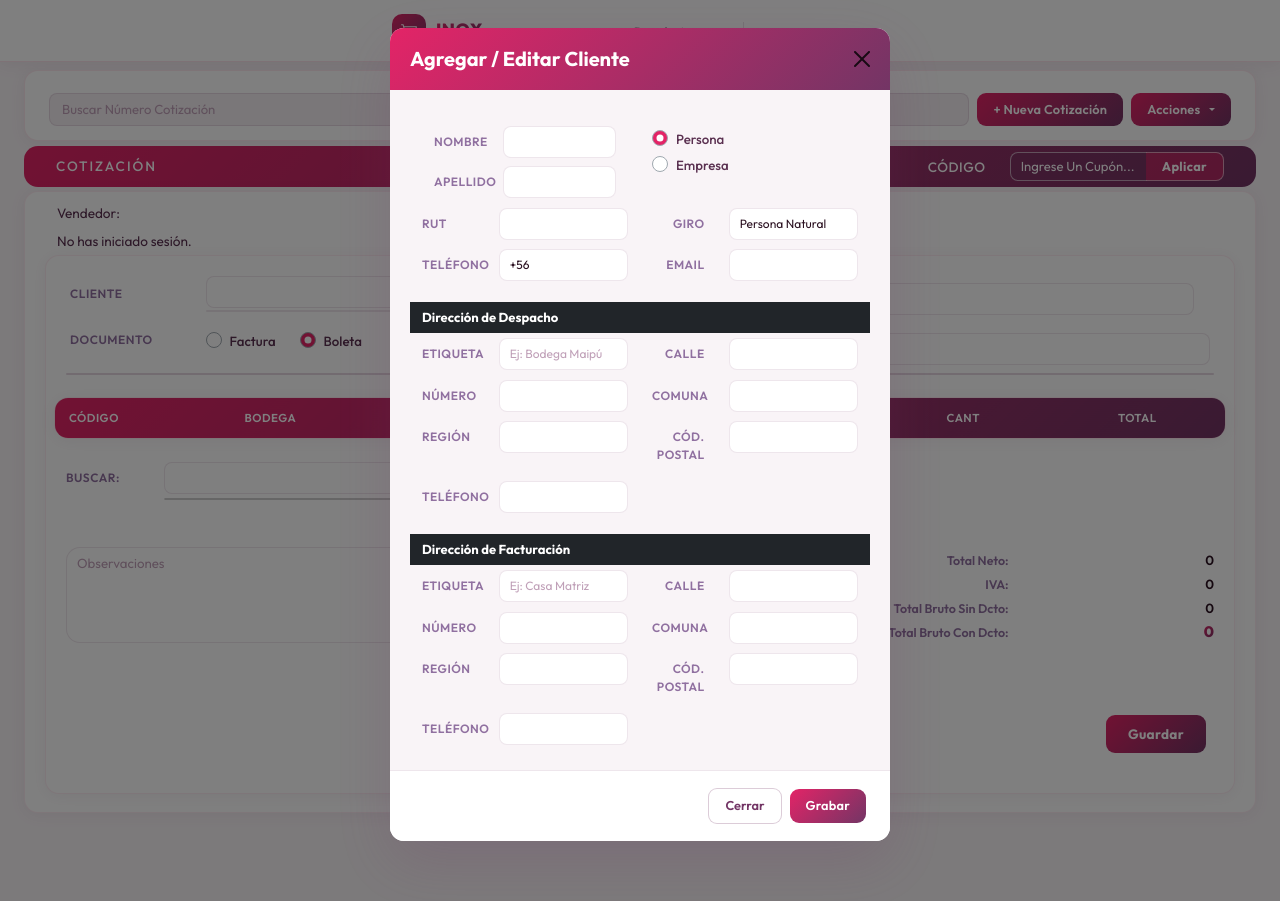
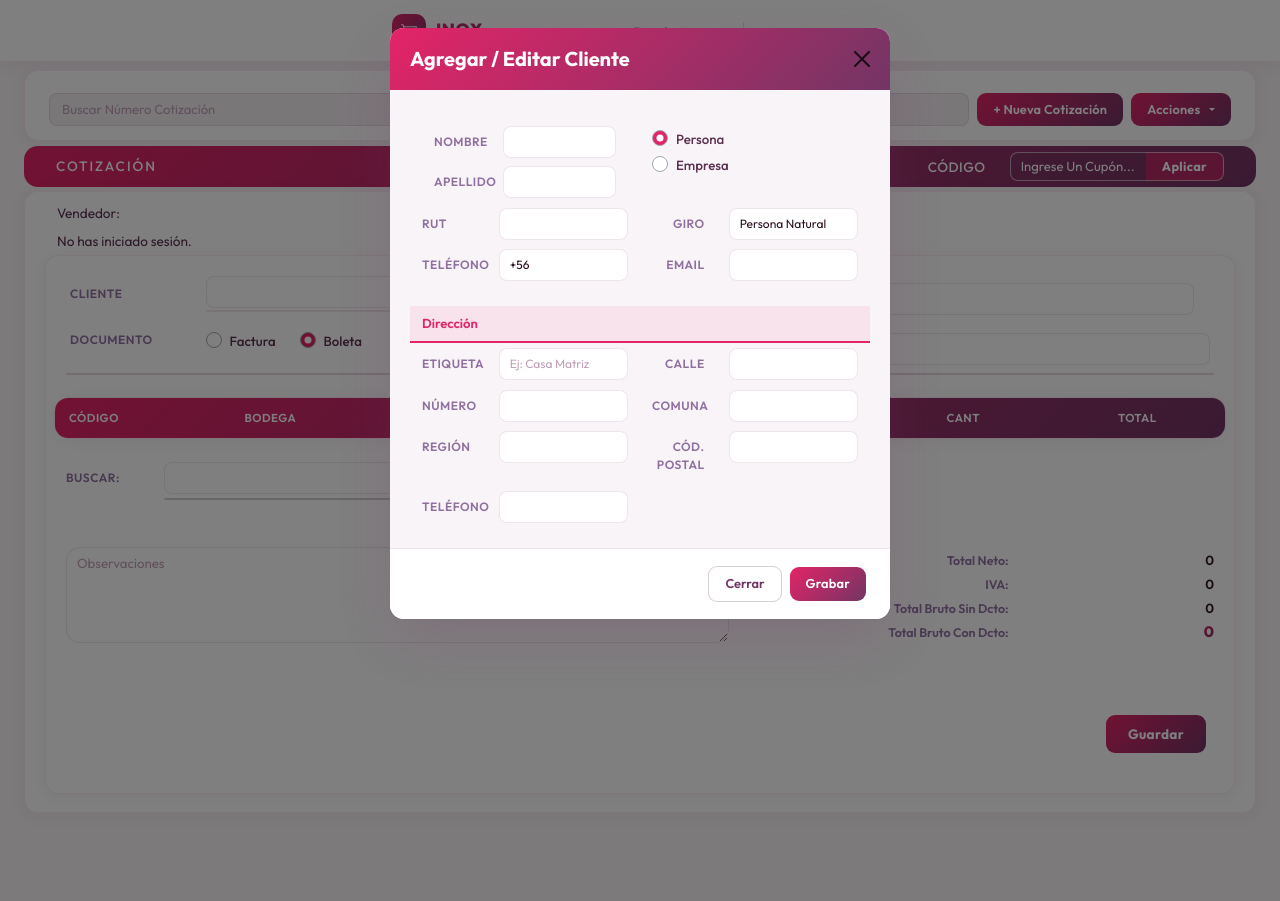
Before and after one commit to TheChrow/inox, a Django app: template presentation/templates/sales_app/quotation.html in a window 1280 px wide, after a click that opens the changed part. Run offline with Django 5.2, Linux system fonts and the light colour scheme; the template is opened without the code that fills it, so the values that code supplies are empty; parts of the project's set-up code (start-up, migrations or seed data) failed here and were passed over; some libraries are stand-ins or nearby versions.

Commit message:
simplificar a una sola direccion y alinear estilos con paleta del template
- crear_cliente.js: el modal ahora envia una sola direccion con
    type=other para evitar que Odoo la trate como contacto bajo las
    reglas de l10n_cl; eliminada la doble llamada a buildAddress
- quotation.html: eliminada la seccion Despacho del modal, la unica
    seccion de direccion renombrada a 'Direccion' con IDs dir* en
    lugar de fact*; movida la regla .inox-section-title del style
    inline al CSS principal
- quotate_style.css: nueva regla .inox-section-title con la paleta
    del template (pink translucido + borde inferior pink), reemplaza
    la barra negra previa que rompia la UX del modal
- loading_overlay.js: nuevo helper global showLoadingOverlay/
    hideLoadingOverlay con contador interno para soportar llamadas
    concurrentes; ya cableado en crear_cliente.js y activa el overlay
    pre-existente que quotations_insert.js invocaba sin definicion

```diff
--- a/presentation/static/app_sales/css/quotate_style.css
+++ b/presentation/static/app_sales/css/quotate_style.css
@@ -611,6 +611,19 @@ body {
 }
 
 /* ════════════════════════════════════════════════
+   TÍTULOS DE SECCIÓN (modal cliente)
+   ════════════════════════════════════════════════ */
+.inox-section-title {
+  background:    rgba(227, 36, 103, .08);
+  color:         var(--pink);
+  padding:       8px 12px;
+  font-size:     13px;
+  font-weight:   600;
+  border-bottom: 2px solid var(--pink);
+  margin-top:    .25rem;
+}
+
+/* ════════════════════════════════════════════════
    MENSAJES / ALERTS
    ════════════════════════════════════════════════ */
 #contenedor-mensajes .alert,
--- a/presentation/static/app_sales/js/crear_cliente.js
+++ b/presentation/static/app_sales/js/crear_cliente.js
@@ -22,6 +22,7 @@ $(document).ready(function () {
         const $btn = $(this);
         const originalText = $btn.text();
         $btn.prop('disabled', true).text('Grabando...');
+        showLoadingOverlay();
 
         $.ajax({
             url: '/sales/odoo/partners/',
@@ -55,6 +56,7 @@ $(document).ready(function () {
             },
             complete: function () {
                 $btn.prop('disabled', false).text(originalText);
+                hideLoadingOverlay();
             },
         });
     });
@@ -86,10 +88,8 @@ $(document).ready(function () {
         }
 
         const addresses = [];
-        const desp = buildAddress('desp', 'delivery');
-        if (desp) addresses.push(desp);
-        const fact = buildAddress('fact', 'invoice');
-        if (fact) addresses.push(fact);
+        const dir = buildAddress('dir', 'other');
+        if (dir) addresses.push(dir);
 
         return { customer, contacts, addresses };
     }
--- /dev/null
+++ b/presentation/static/app_sales/js/loading_overlay.js
@@ -0,0 +1,32 @@
+// Helpers globales para mostrar/ocultar el overlay de carga.
+// Soportan llamadas concurrentes mediante un contador interno:
+// el overlay permanece visible mientras haya al menos un show() sin su hide() pareja.
+
+(function () {
+    let counter = 0;
+
+    function getOverlay() {
+        return document.getElementById('loadingOverlay');
+    }
+
+    window.showLoadingOverlay = function () {
+        counter += 1;
+        const el = getOverlay();
+        if (el) el.style.display = 'flex';
+    };
+
+    window.hideLoadingOverlay = function () {
+        counter = Math.max(0, counter - 1);
+        if (counter === 0) {
+            const el = getOverlay();
+            if (el) el.style.display = 'none';
+        }
+    };
+
+    // Reset duro para casos de error inesperado (útil desde la consola).
+    window.resetLoadingOverlay = function () {
+        counter = 0;
+        const el = getOverlay();
+        if (el) el.style.display = 'none';
+    };
+})();
--- a/presentation/templates/sales_app/quotation.html
+++ b/presentation/templates/sales_app/quotation.html
@@ -23,13 +23,6 @@
     <style>
       .subrayado-superior {
           text-decoration: overline;
-      }
-      .inox-section-title {
-          background: var(--bs-body-color);
-          color: var(--bs-body-bg);
-          padding: 6px 12px;
-          font-size: 13px;
-          font-weight: bold;
       }
     </style>
 
@@ -379,58 +372,31 @@
                             <div class="col-sm-4"><input class="form-control" type="tel" id="contactoTelefono" style="border-color: rgb(159, 168, 175); font-size: 12px;" /></div>
                           </div>
 
-                          <!-- ───── Sección Dirección de Despacho ───── -->
+                          <!-- ───── Sección Dirección (única, type=other) ───── -->
                           <div class="row mt-3">
-                            <div class="col-12 inox-section-title">Dirección de Despacho</div>
+                            <div class="col-12 inox-section-title">Dirección</div>
                           </div>
                           <div class="row" style="background: #f0f2f5">
                             <div class="col-sm-2"><label class="col-form-label" style="font-size: 13px">Etiqueta</label></div>
-                            <div class="col-sm-4"><input class="form-control" type="text" id="despNombre" placeholder="Ej: Bodega Maipú" style="border-color: rgb(159, 168, 175); font-size: 12px;" /></div>
+                            <div class="col-sm-4"><input class="form-control" type="text" id="dirNombre" placeholder="Ej: Casa Matriz" style="border-color: rgb(159, 168, 175); font-size: 12px;" /></div>
                             <div class="col-sm-2" style="text-align: right"><label class="col-form-label" style="font-size: 13px">Calle</label></div>
-                            <div class="col-sm-4"><input class="form-control" type="text" id="despCalle" style="border-color: rgb(159, 168, 175); font-size: 12px;" /></div>
+                            <div class="col-sm-4"><input class="form-control" type="text" id="dirCalle" style="border-color: rgb(159, 168, 175); font-size: 12px;" /></div>
                           </div>
                           <div class="row" style="background: #f0f2f5">
                             <div class="col-sm-2"><label class="col-form-label" style="font-size: 13px">Número</label></div>
-                            <div class="col-sm-4"><input class="form-control" type="text" id="despNumero" style="border-color: rgb(159, 168, 175); font-size: 12px;" /></div>
+                            <div class="col-sm-4"><input class="form-control" type="text" id="dirNumero" style="border-color: rgb(159, 168, 175); font-size: 12px;" /></div>
                             <div class="col-sm-2" style="text-align: right"><label class="col-form-label" style="font-size: 13px">Comuna</label></div>
-                            <div class="col-sm-4"><input class="form-control" type="text" id="despComuna" style="border-color: rgb(159, 168, 175); font-size: 12px;" /></div>
+                            <div class="col-sm-4"><input class="form-control" type="text" id="dirComuna" style="border-color: rgb(159, 168, 175); font-size: 12px;" /></div>
                           </div>
                           <div class="row" style="background: #f0f2f5">
                             <div class="col-sm-2"><label class="col-form-label" style="font-size: 13px">Región</label></div>
-                            <div class="col-sm-4"><input class="form-control" type="text" id="despRegion" style="border-color: rgb(159, 168, 175); font-size: 12px;" /></div>
+                            <div class="col-sm-4"><input class="form-control" type="text" id="dirRegion" style="border-color: rgb(159, 168, 175); font-size: 12px;" /></div>
                             <div class="col-sm-2" style="text-align: right"><label class="col-form-label" style="font-size: 13px">Cód. Postal</label></div>
-                            <div class="col-sm-4"><input class="form-control" type="text" id="despZip" style="border-color: rgb(159, 168, 175); font-size: 12px;" /></div>
+                            <div class="col-sm-4"><input class="form-control" type="text" id="dirZip" style="border-color: rgb(159, 168, 175); font-size: 12px;" /></div>
                           </div>
                           <div class="row" style="background: #f0f2f5">
                             <div class="col-sm-2"><label class="col-form-label" style="font-size: 13px">Teléfono</label></div>
-                            <div class="col-sm-4"><input class="form-control" type="tel" id="despTelefono" style="border-color: rgb(159, 168, 175); font-size: 12px;" /></div>
-                          </div>
-
-                          <!-- ───── Sección Dirección de Facturación ───── -->
-                          <div class="row mt-3">
-                            <div class="col-12 inox-section-title">Dirección de Facturación</div>
-                          </div>
-                          <div class="row" style="background: #f0f2f5">
-                            <div class="col-sm-2"><label class="col-form-label" style="font-size: 13px">Etiqueta</label></div>
-                            <div class="col-sm-4"><input class="form-control" type="text" id="factNombre" placeholder="Ej: Casa Matriz" style="border-color: rgb(159, 168, 175); font-size: 12px;" /></div>
-                            <div class="col-sm-2" style="text-align: right"><label class="col-form-label" style="font-size: 13px">Calle</label></div>
-                            <div class="col-sm-4"><input class="form-control" type="text" id="factCalle" style="border-color: rgb(159, 168, 175); font-size: 12px;" /></div>
-                          </div>
-                          <div class="row" style="background: #f0f2f5">
-                            <div class="col-sm-2"><label class="col-form-label" style="font-size: 13px">Número</label></div>
-                            <div class="col-sm-4"><input class="form-control" type="text" id="factNumero" style="border-color: rgb(159, 168, 175); font-size: 12px;" /></div>
-                            <div class="col-sm-2" style="text-align: right"><label class="col-form-label" style="font-size: 13px">Comuna</label></div>
-                            <div class="col-sm-4"><input class="form-control" type="text" id="factComuna" style="border-color: rgb(159, 168, 175); font-size: 12px;" /></div>
-                          </div>
-                          <div class="row" style="background: #f0f2f5">
-                            <div class="col-sm-2"><label class="col-form-label" style="font-size: 13px">Región</label></div>
-                            <div class="col-sm-4"><input class="form-control" type="text" id="factRegion" style="border-color: rgb(159, 168, 175); font-size: 12px;" /></div>
-                            <div class="col-sm-2" style="text-align: right"><label class="col-form-label" style="font-size: 13px">Cód. Postal</label></div>
-                            <div class="col-sm-4"><input class="form-control" type="text" id="factZip" style="border-color: rgb(159, 168, 175); font-size: 12px;" /></div>
-                          </div>
-                          <div class="row" style="background: #f0f2f5">
-                            <div class="col-sm-2"><label class="col-form-label" style="font-size: 13px">Teléfono</label></div>
-                            <div class="col-sm-4"><input class="form-control" type="tel" id="factTelefono" style="border-color: rgb(159, 168, 175); font-size: 12px;" /></div>
+                            <div class="col-sm-4"><input class="form-control" type="tel" id="dirTelefono" style="border-color: rgb(159, 168, 175); font-size: 12px;" /></div>
                           </div>
                         </div>
                         <div class="modal-footer">
@@ -640,10 +606,6 @@
           </div>
         </div>
 
-        <div id="loadingOverlay" style="display: none">
-          <div class="spinner"></div>
-        </div>
-
         <div class="row">
           <div class="col">
             <p></p>
@@ -767,6 +729,7 @@
 
     <script src="https://cdnjs.cloudflare.com/ajax/libs/jspdf/2.4.0/jspdf.umd.min.js"></script>
     <script src="https://cdnjs.cloudflare.com/ajax/libs/html2canvas/1.4.1/html2canvas.min.js"></script>
+    <script src="{% static 'app_sales/js/loading_overlay.js' %}"></script>
     <script src="{% static 'app_sales/js/productos.js' %}"></script>
     <script src="{% static 'app_sales/js/ajax_solicitudes.js' %}"></script>
     <script src="{% static 'app_sales/js/productosInteraccion.js' %}"></script>
```
